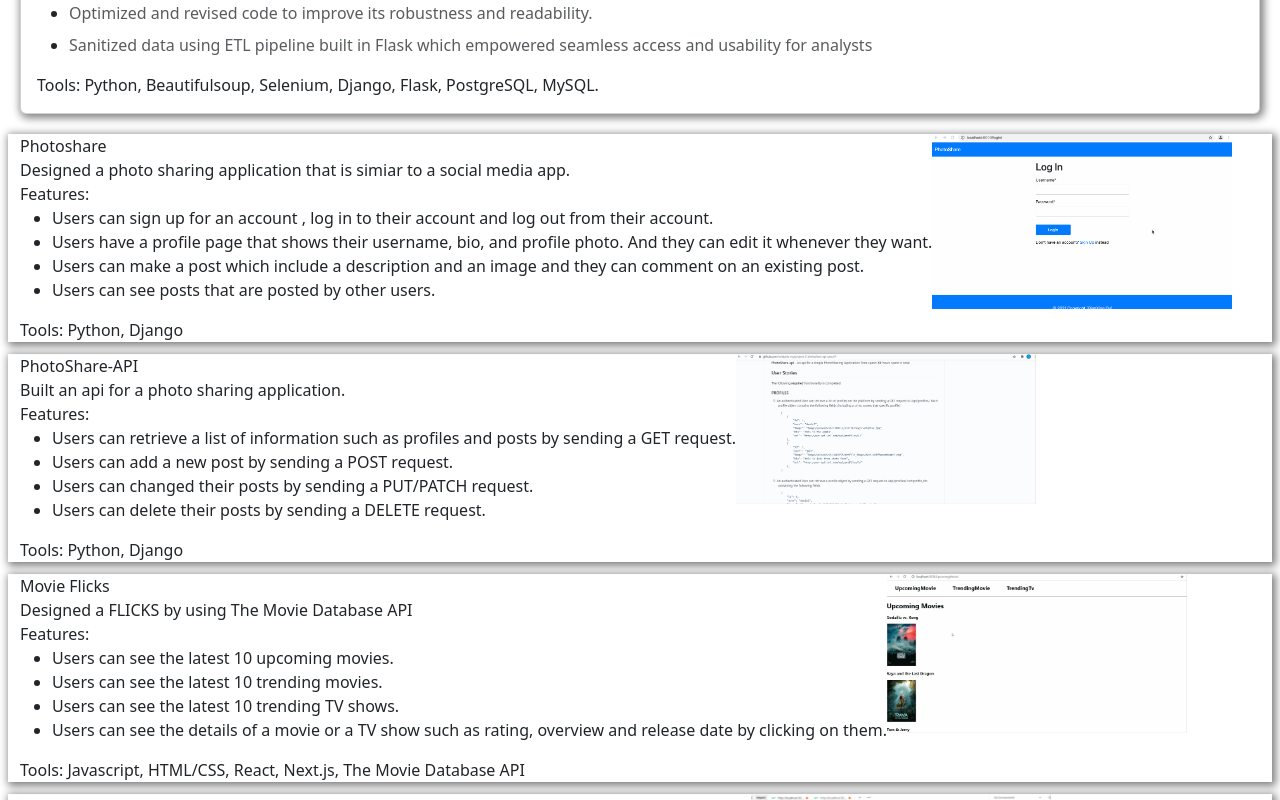
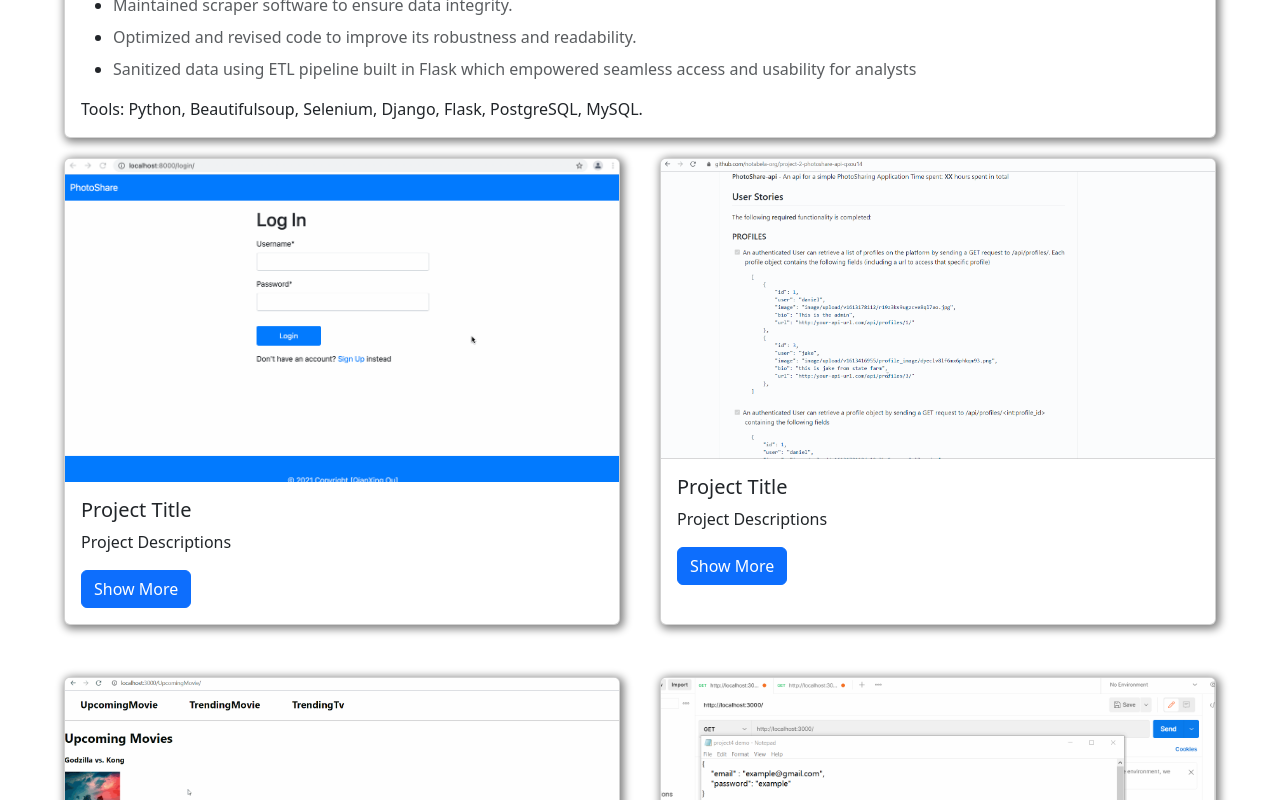
Before and after one commit to qxou14/personal_website, a React (Create React App) app: page / in a window 1280 px wide. Shown: the part 960-1760 px from the top of the page. Built offline with nearby package versions, Linux system fonts and the light colour scheme.

Commit message:
change structure

```diff
--- a/src/Component/ProjectPage.js
+++ b/src/Component/ProjectPage.js
@@ -1,5 +1,5 @@
 import React, { useState } from "react";
-import { Card, Carousel, Row, Col } from "react-bootstrap";
+import { Card, Carousel, Row, Col, Button } from "react-bootstrap";
 
 function ProjectPage({ content }) {
   const [imageHoverState, setImageHoverState] = useState({
@@ -24,26 +24,10 @@ function ProjectPage({ content }) {
   return (
     <div className="project-list">
       {content.map((project) => (
-        <Row>
-          <Col className="project" key={project.id}>
-            <div>
-              <div>{project.title}</div>
-
-              <div>{project.description}</div>
-              <div>
-                Features:
-                <ul>
-                  {project.features.map((feature, index) => (
-                    <li key={index}>{feature}</li>
-                  ))}
-                </ul>
-              </div>
-              <div>Tools: {project.tool}</div>
-            </div>
-
-            <div>
-              <Carousel controls={false} indicators={false}>
-                <Carousel.Item className="">
+        <Card className="project" key={project.id}>
+          <Col>
+            <Carousel controls={false} indicators={false} className="card-item">
+              <Carousel.Item>
                 <Card.Img
                   variant="top"
                   src={
@@ -57,9 +41,27 @@ function ProjectPage({ content }) {
                 />
               </Carousel.Item>
             </Carousel>
+          </Col>
+          <Card.Body>
+            <Card.Title>Project Title</Card.Title>
+            <Card.Text>Project Descriptions</Card.Text>
+            <Button variant="primary">Show More</Button>
+          </Card.Body>
+          {/* <div>
+                <div>{project.title}</div>
+
+                <div>{project.description}</div>
+                <div>
+                  Features:
+                  <ul>
+                    {project.features.map((feature, index) => (
+                      <li key={index}>{feature}</li>
+                    ))}
+                  </ul>
                 </div>
-          </Col>
-        </Row>
+                <div>Tools: {project.tool}</div>
+              </div> */}
+        </Card>
       ))}
     </div>
   );
--- a/src/Style/app.css
+++ b/src/Style/app.css
@@ -8,13 +8,15 @@
 
 .project-list {
   margin-top: 20px;
+  display: grid;
+  grid-template-columns: 1fr 1fr;
+  column-gap: 40px;
+  row-gap: 40px;
 }
 
 .project {
-  height: auto;
   margin-bottom: 12px;
   box-shadow: 2px 2px 8px 2px gray;
-  display: flex;
 }
 
 .carousel-temp {
@@ -31,10 +33,14 @@
   transform: scale(1.01);
 }
 
+.card-item {
+}
+
 .gif-container {
-  max-width: 300px;
-  max-height: 300px;
-  object-fit: contain;
+  min-width: auto;
+  min-height: 300px;
+  object-fit: cover;
+  object-position: left top;
 }
 
 .education-content {
@@ -56,8 +62,8 @@
 }
 
 .content {
-  padding-left: 20px;
-  padding-right: 20px;
+  padding-left: 5%;
+  padding-right: 5%;
   padding-top: 32px;
   padding-bottom: 64px;
 }
```
Lines whose indentation alone changed are shown as unchanged.
